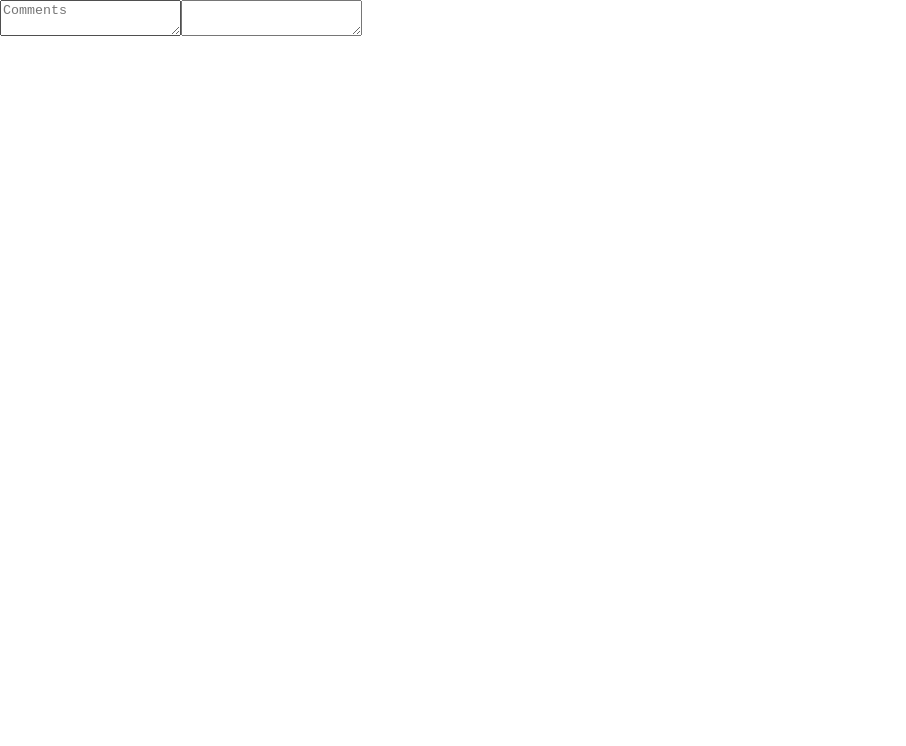
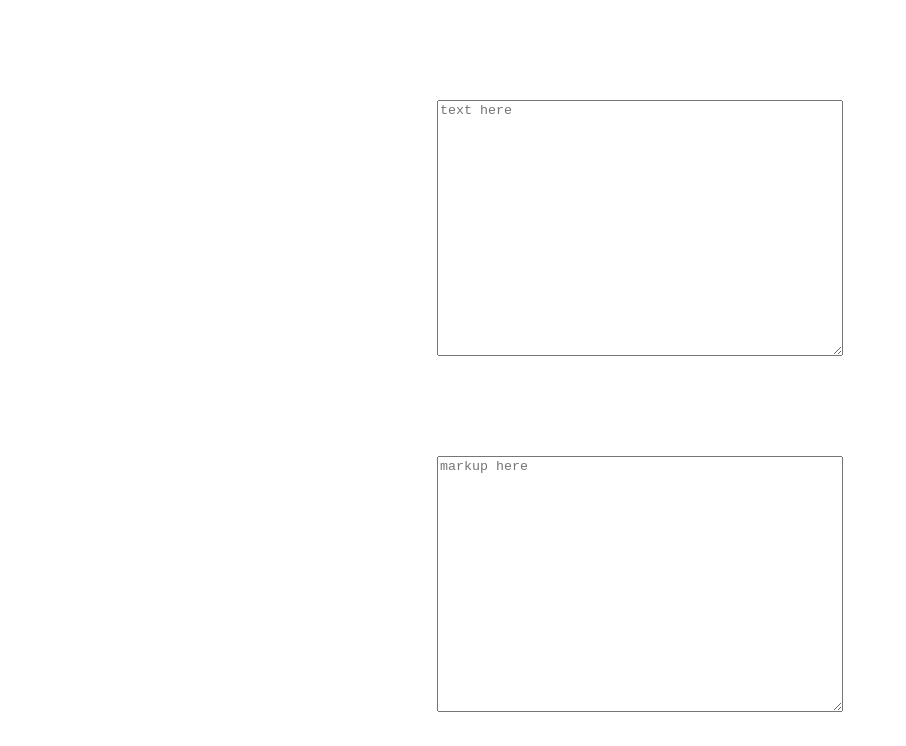
Before and after one commit to will-s-205/markdown-previewer, a React (Create React App) app: page / in a window 1280 px wide. Shown: the top 746 px of the page, without its empty margins (0-906 px from the left). Built offline with nearby package versions, Linux system fonts and the light colour scheme.

Commit message:
use of npm marked

```diff
--- a/package.json
+++ b/package.json
@@ -8,10 +8,12 @@
     "@testing-library/react": "^13.4.0",
     "@testing-library/user-event": "^13.5.0",
     "@types/jest": "^27.5.2",
+    "@types/marked": "^5.0.0",
     "@types/node": "^16.18.36",
     "@types/react": "^18.2.14",
     "@types/react-dom": "^18.2.6",
     "gh-pages": "^5.0.0",
+    "marked": "^5.1.0",
     "react": "^18.2.0",
     "react-dom": "^18.2.0",
     "react-scripts": "5.0.1",
--- a/src/App.scss
+++ b/src/App.scss
@@ -12,3 +12,10 @@
   --backgound-color: #ffe4c4;
   --main: #ffffffaa;
 }
+
+textarea {
+  display: flex;
+  margin: 100px auto;
+  width: 400px;
+  height: 250px;
+}
--- a/src/components/Editor.tsx
+++ b/src/components/Editor.tsx
@@ -1,10 +1,18 @@
 import React, { useState } from 'react';
 import './Editor.scss';
+// npm install --save marked // npm install --save @types/marked
+import { marked } from 'marked';
+
+let renderer = new marked.Renderer();
 
 export default function Editor() {
   const [text, setText] = useState({
     text: ""
   })
+
+  function createMarkup() {
+    return { __html: marked(text.text) };
+  }
 
   const handleEdit: any = (event: {
     target: {
@@ -12,8 +20,8 @@ export default function Editor() {
     };
   }) => {
     setText(prevText => {
-      const {name, value} = event.target
-      console.log({[event.target.name]: event.target.value}) // DEBUG
+      const { name, value } = event.target
+      console.log({ [event.target.name]: event.target.value }) // DEBUG
       return {
         ...prevText,
         [name]: value
@@ -25,11 +33,23 @@ export default function Editor() {
     <div>
       <textarea
         value={text.text}
-        placeholder="Comments"
+        placeholder="text here"
         onChange={handleEdit}
         name="text"
       ></textarea>
-      <textarea></textarea>
+
+      <textarea
+        value={text.text}
+        placeholder="markup here"
+        onChange={handleEdit}
+        name="text"
+      ></textarea>
+
+      <div
+        dangerouslySetInnerHTML={createMarkup()}
+        placeholder="markup here"
+        onChange={handleEdit}
+      ></div>
     </div>
   );
 }
```
Also changed, not shown: 1 other file (tests, documents, lock files or other folders).
